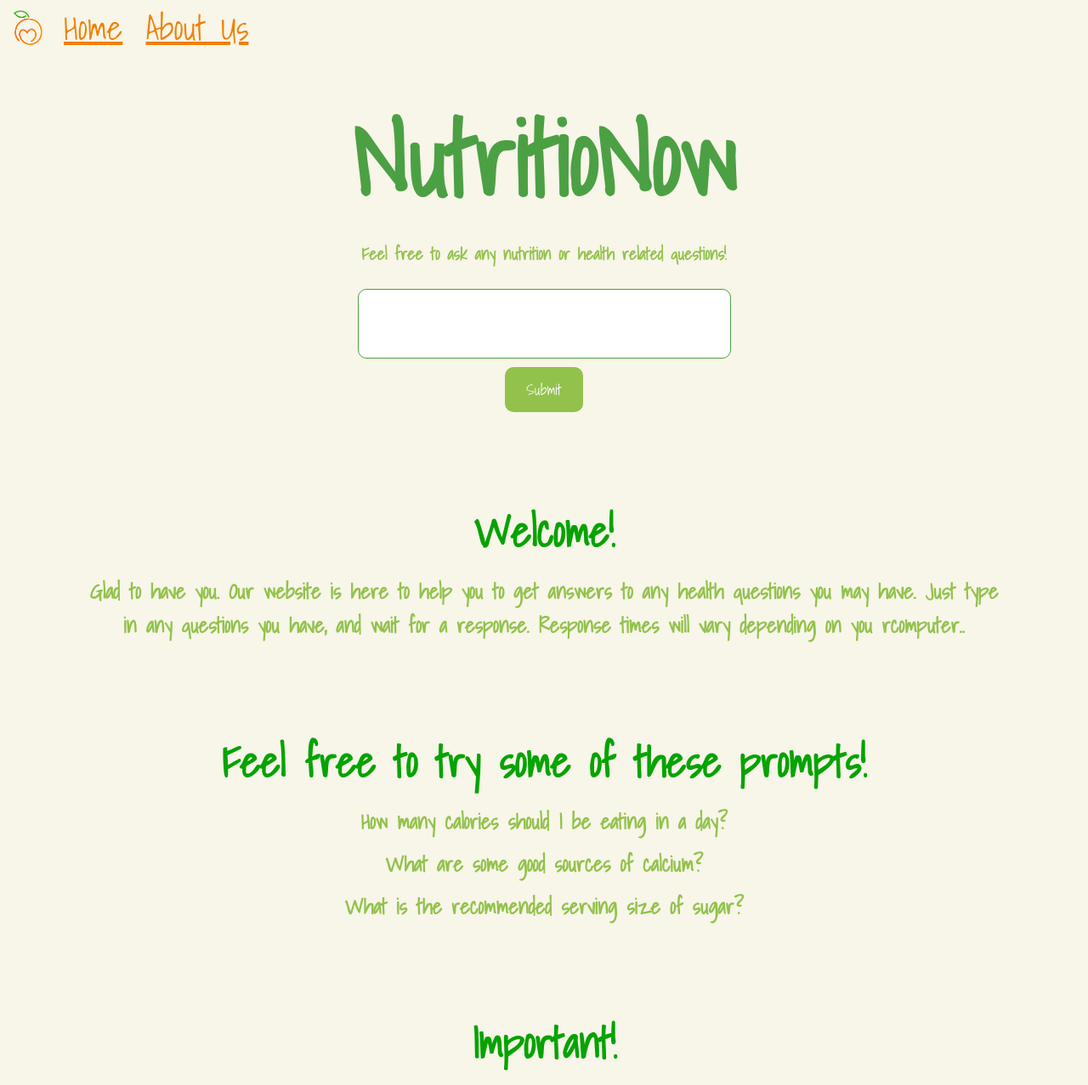
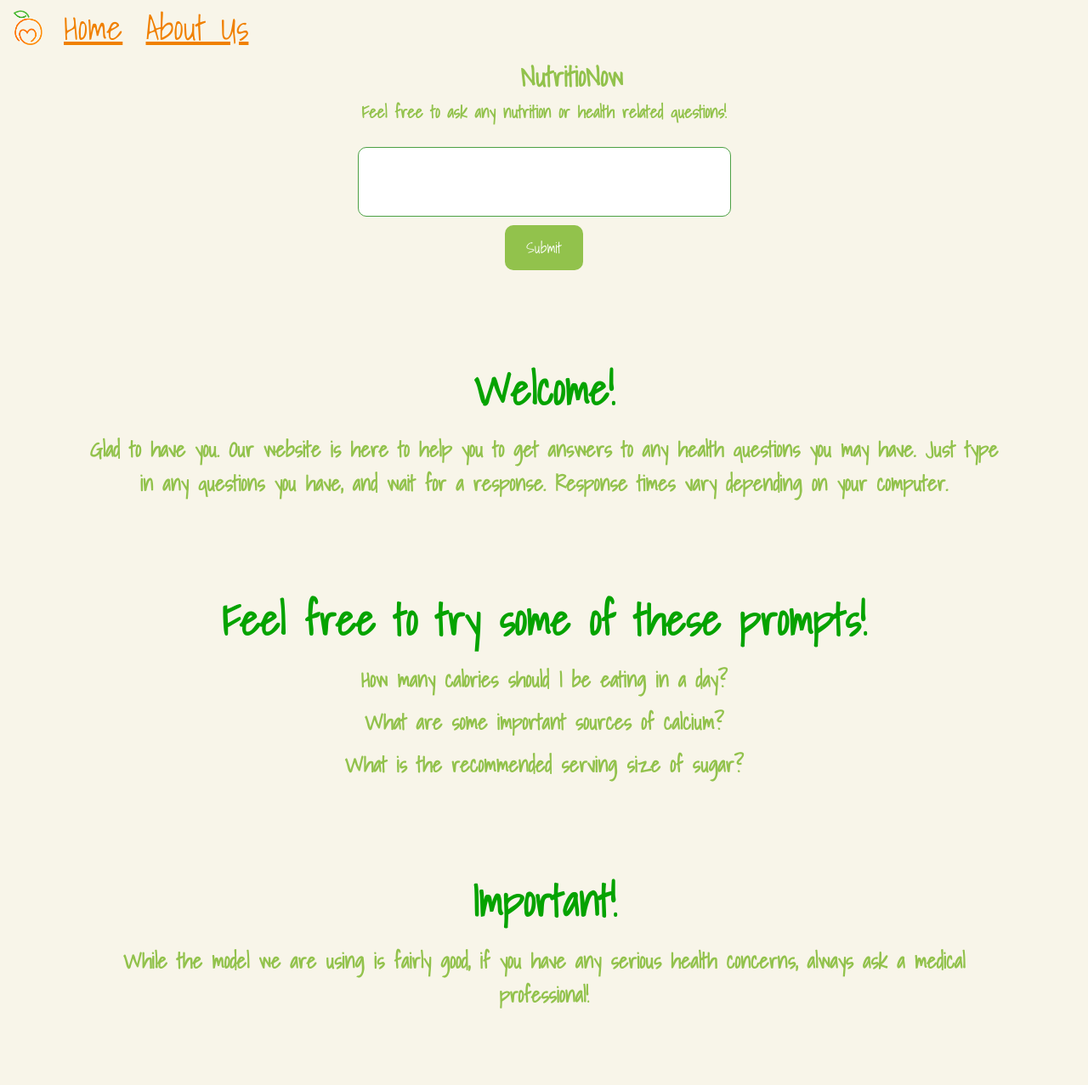
Before and after one commit to LiljaKiiski/nutritionow-website, a Django app: page / in a window 1280 px wide. Shown: the top 1277 px of the page at 85% size. Run offline with Django 4.2, Linux system fonts and the light colour scheme.

```diff
--- a/nutritionapp/templates/index.html
+++ b/nutritionapp/templates/index.html
@@ -16,10 +16,11 @@
             <img class="logo" src="{% static 'images/logo_multi_color.png' %}">
         </div>
 
+        <div class="header">
+            <h1>NutritioNow</h1>
+        </div>
 
         <div id="info-head">
-            <br>
-            <h1>NutritioNow</h1>
             <h3>Feel free to ask any nutrition or health related questions!</h3>
         </div>
 
@@ -49,14 +50,14 @@
             <div class="subset center">
                 <h1>Welcome!</h1>
                 <h3>Glad to have you. Our website is here to help you to get answers to any health questions you may have.
-                    Just type in any questions you have, and wait for a response. Response times will vary depending on you rcomputer..
+                    Just type in any questions you have, and wait for a response. Response times vary depending on your computer.
                 </h3>
             </div>
 
             <div class="subset center">
                 <h1>Feel free to try some of these prompts!</h1>
                 <h3>How many calories should I be eating in a day?</h3>
-                <h3>What are some good sources of calcium?</h3>
+                <h3>What are some important sources of calcium?</h3>
                 <h3>What is the recommended serving size of sugar?</h3>
             </div>
 
```
Also changed, not shown: nutritionapp/static/js/jquery-3.6.4.min.js (deleted).
